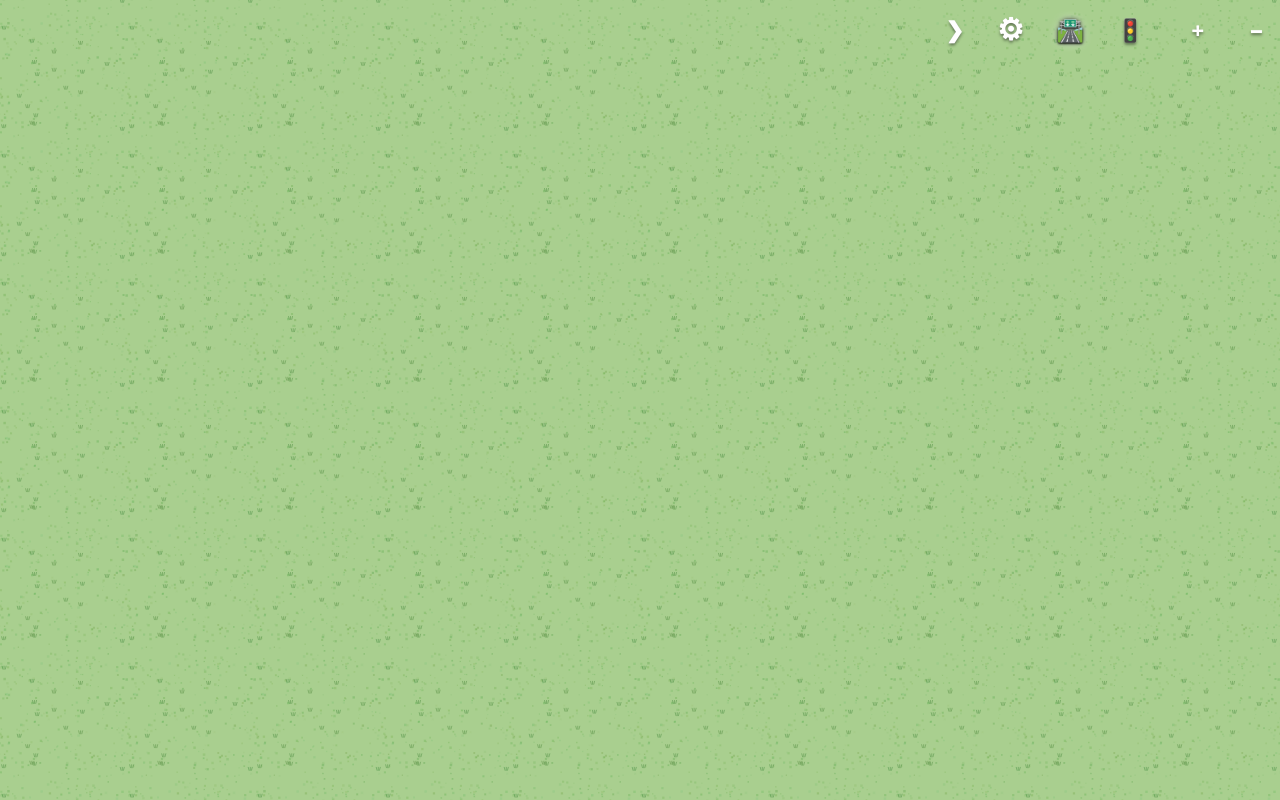
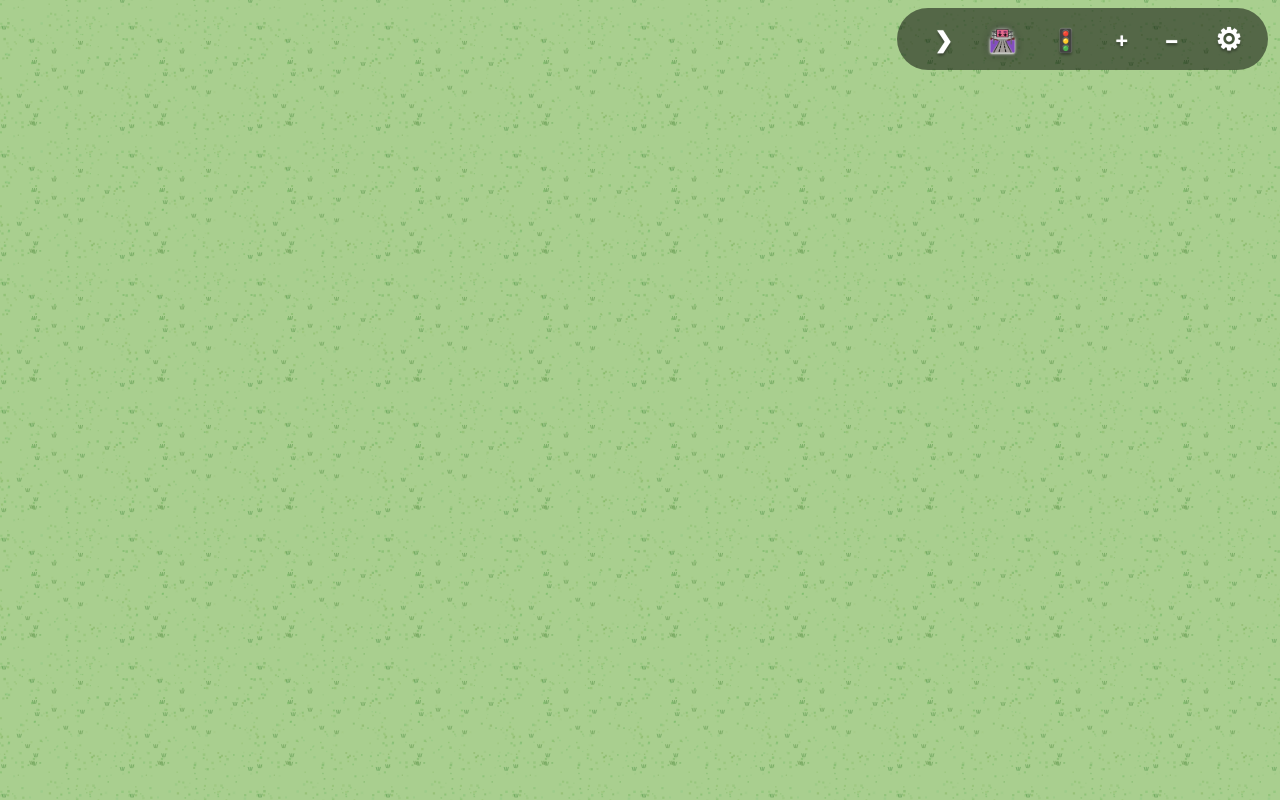
Before and after one commit to devtarun/traffic-simulator, a website: page index.html in a window 1280 px wide. Drawn offline with Linux system fonts and the light colour scheme.

Commit message:
fixed styles

```diff
--- a/index.html
+++ b/index.html
@@ -18,14 +18,7 @@
             >
                 ❯
             </button>
-            <button
-                id="settings"
-                title="Settings"
-                aria-label="Settings"
-                aria-expanded="false"
-            >
-                ⚙
-            </button>
+
             <button
                 id="mode-road"
                 class="mode-button active"
@@ -54,7 +47,15 @@
                 title="Less traffic (−10%)"
                 aria-label="Decrease traffic by 10%"
             >
-                &minus;
+                &minus;</button
+            >
+            <button
+                id="settings"
+                title="Settings"
+                aria-label="Settings"
+                aria-expanded="false"
+            >
+                ⚙
             </button>
         </div>
         <!-- input.js opens/closes this menu and handles each settings action. -->
--- a/style.css
+++ b/style.css
@@ -18,6 +18,9 @@ canvas {
     display: flex;
     align-items: center;
     gap: 4px;
+    background: hsl(0deg 0% 0% / 50%);
+    border-radius: 10rem;
+    padding: 10px 30px;
 }
 .controls button {
     font:
@@ -25,7 +28,7 @@ canvas {
         -apple-system,
         "Segoe UI",
         sans-serif;
-    padding: 6px 8px;
+    padding: 6px 18px;
     color: #fff;
     background: transparent;
     border: 0;
@@ -36,7 +39,7 @@ canvas {
     font-weight: 700;
     letter-spacing: -4px;
     line-height: 30px;
-    min-width: 56px;
+    min-width: 40px;
     text-align: right;
 }
 .controls #speed:hover,
@@ -51,7 +54,12 @@ canvas {
 #speed.fast {
     color: #2f6fde;
 }
-
+.controls button:first-child {
+    padding-left: 0;
+}
+.controls button:last-child {
+    padding-right: 0;
+}
 /* Settings popup: a blurred backdrop over everything, with glossy green
    game-style buttons stacked in the middle */
 .settings {
@@ -144,6 +152,7 @@ canvas {
         0 1px 2px rgba(0, 0, 0, 0.95),
         0 0 5px rgba(0, 0, 0, 0.75),
         0 0 8px rgba(255, 255, 255, 0.85);
+    filter: invert(1);
 }
 /* Traffic + (top) and − (bottom), stacked to the height of the mode buttons */
 @media (max-width: 430px) {
```
